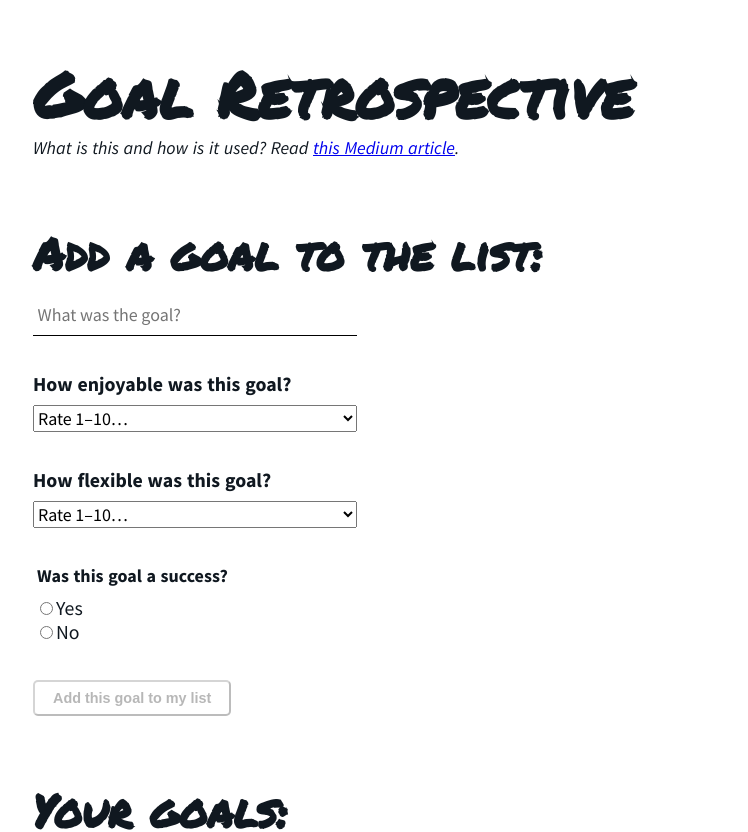
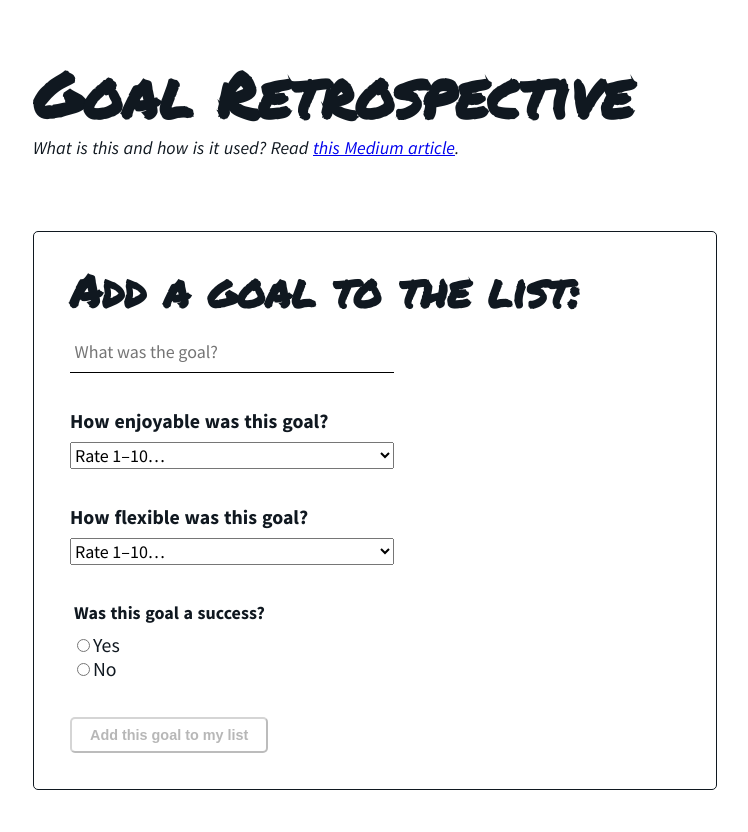
Before and after one commit to josh-collinsworth/goal-tracker, a Nuxt app: page / in a window 1280 px wide. Shown: the top 832 px of the page, without its empty margins (265-1013 px from the left). Built offline with nearby package versions, Linux system fonts and the light colour scheme.

Commit message:
Better form style

```diff
--- a/components/NewGoal.vue
+++ b/components/NewGoal.vue
@@ -1,5 +1,5 @@
 <template>
-  <article>
+  <article id="new-goal-wrapper">
     <h2>Add a goal to the list:</h2>
     <form action="">
       <input
@@ -120,6 +120,17 @@ export default {
 </script>
 
 <style lang="scss" scoped>
+#new-goal-wrapper {
+  border: 1px solid;
+  border-radius: 5px;
+  padding: 2rem;
+  margin-bottom: 6rem;
+
+  h2 {
+    margin-top: 0;
+  }
+}
+
 form {
   width: 100%;
   max-width: 18rem;
@@ -165,6 +176,7 @@ input[type='text'] {
   padding: 0.5em 0.25em;
   margin-top: 1rem;
   min-width: 16rem;
+  background: transparent;
 }
 
 .subtext {
```
